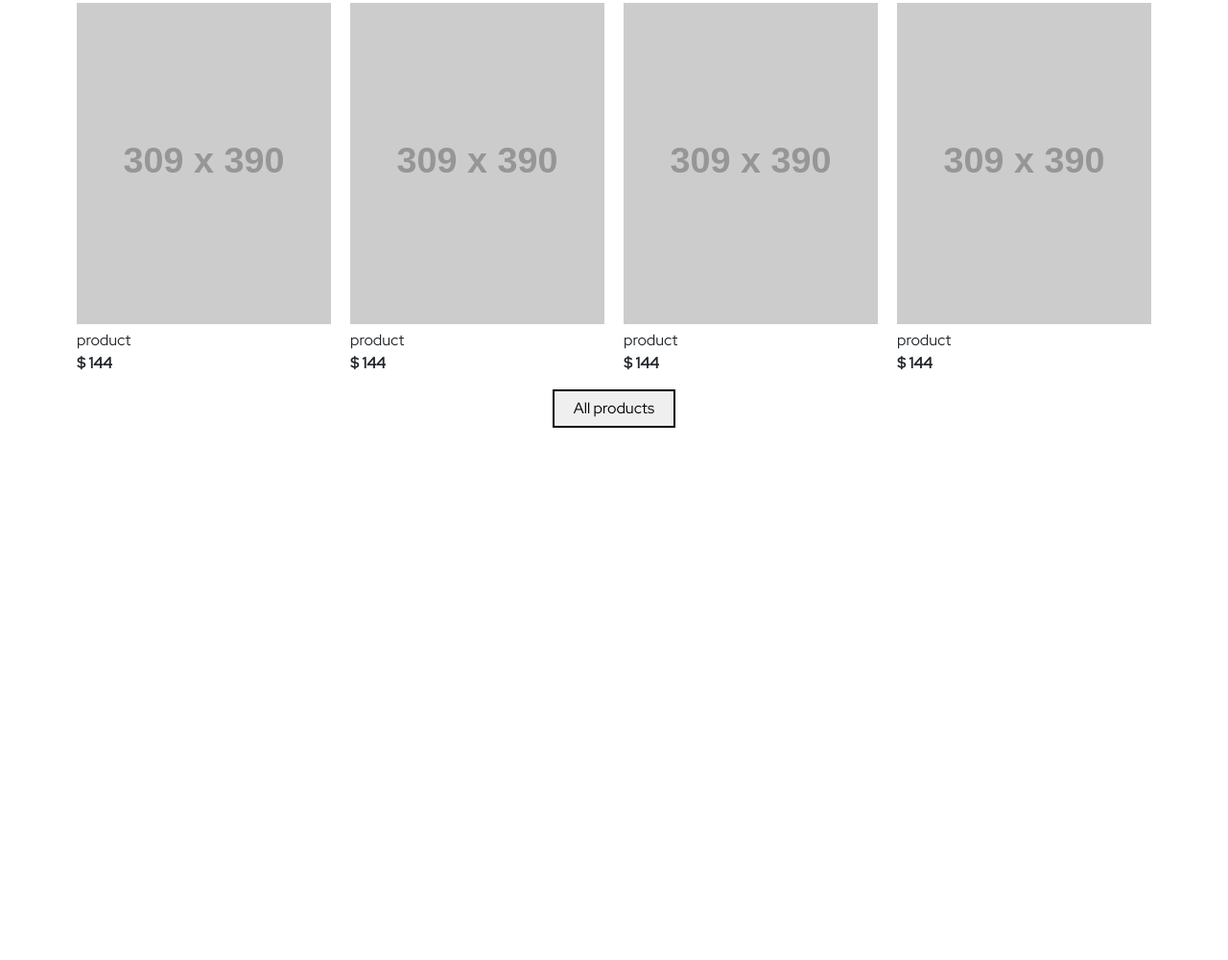
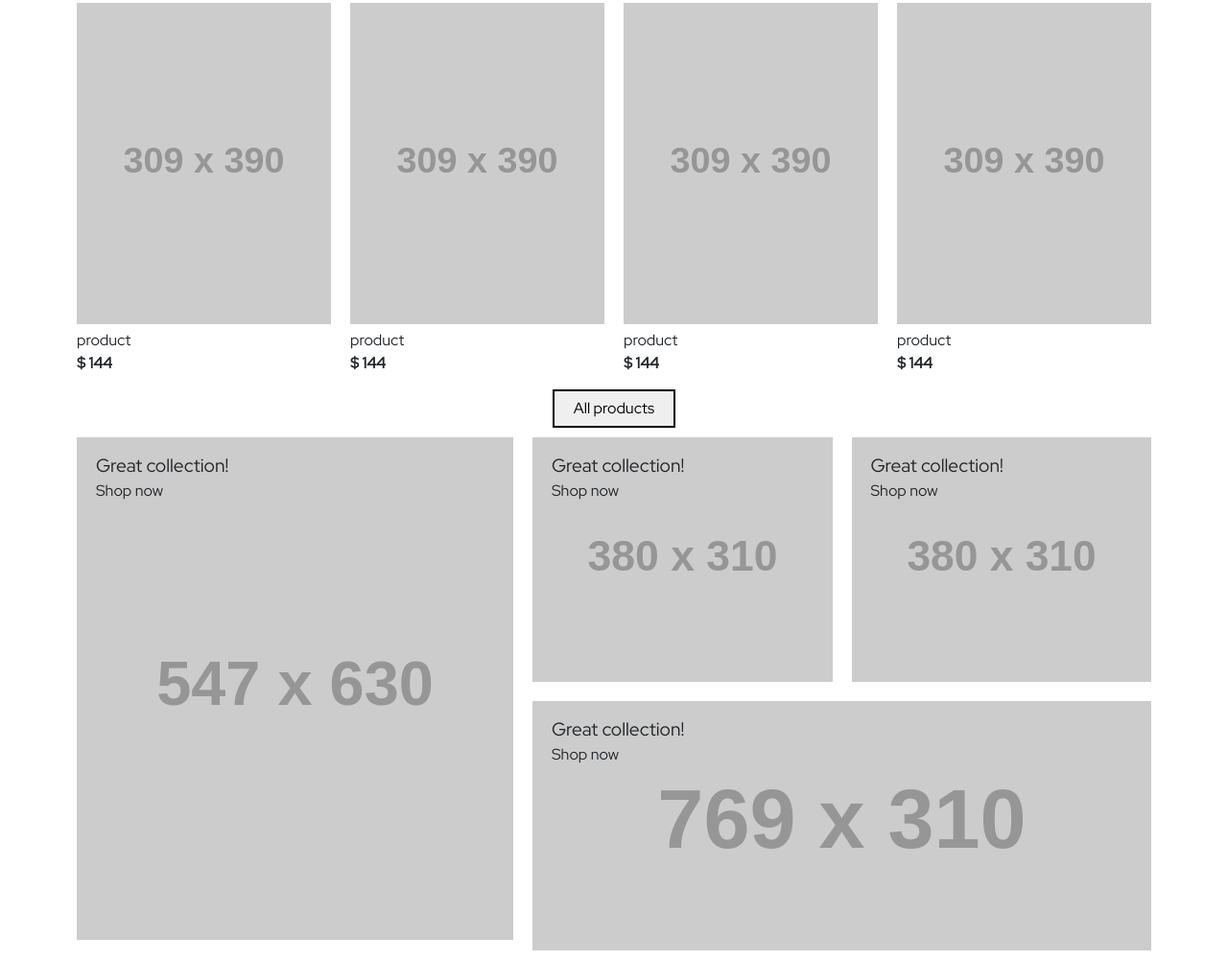
Before and after one commit to martastarnawska/daftacademy_front_levelup, a website built with webpack: page src/index.html in a window 1280 px wide. Shown: the part 1001-2002 px from the top of the page at 96% size. Before the commit the page ends 1447 px from the top, so only its background shows below. Built offline with nearby package versions, Linux system fonts and the light colour scheme; placeholder pictures from the web are drawn by us; files whose address does not match are found by name.

Commit message:
add collections section

```diff
--- a/src/index.html
+++ b/src/index.html
@@ -124,7 +124,47 @@
       </div>
     </div>
     <button class="button">All products</button>
+  </section>
 
+  <section class="collections">
+    <div class="container">
+      <div class="row">
+        <div class="col-12 col-md-5 stall">
+          <img class="stall__picture" src="https://via.placeholder.com/547x630" alt="">
+          <div class="stall__description">
+              <p class="stall__title">Great collection!</p>
+              <a href="#">Shop now</a>
+          </div>
+        </div>
+        <div class="col-12 col-md-7">
+          <div class="row">
+            <div class="col-12 col-md-6 stall">
+              <img class="stall__picture" src="https://via.placeholder.com/380x310" alt="">
+              <div class="stall__description">
+                  <p class="stall__title">Great collection!</p>
+                  <a href="#">Shop now</a>
+              </div>
+            </div>
+            <div class="col-12 col-md-6 stall">
+              <img class="stall__picture" src="https://via.placeholder.com/380x310" alt="">
+              <div class="stall__description">
+                  <p class="stall__title">Great collection!</p>
+                  <a href="#">Shop now</a>
+              </div>
+            </div>
+          </div>
+          <div class="row">
+            <div class="col-12 stall">
+              <img class="stall__picture" src="https://via.placeholder.com/769x310" alt="">
+              <div class="stall__description">
+                  <p class="stall__title">Great collection!</p>
+                  <a href="#">Shop now</a>
+              </div>
+            </div>
+          </div>
+        </div>
+      </div>
+    </div>
   </section>
 
   <!-- Bootstrap JS -->
--- a/src/styles/base/_reset.scss
+++ b/src/styles/base/_reset.scss
@@ -46,3 +46,10 @@ table {
 	border-collapse: collapse;
 	border-spacing: 0;
 }
+a {
+	color: inherit;
+
+	&:hover {
+		text-decoration: none;
+	}
+}
--- /dev/null
+++ b/src/styles/components/_stall.scss
@@ -0,0 +1,24 @@
+// $grid-gutter-width: 5px !default;
+
+.stall {
+  display: flex;
+  flex-direction: column;
+  position: relative;
+  padding: 10px;
+
+  &__picture {
+    object-fit: cover;
+    max-width: 100%;
+  }
+
+  &__description {
+    position: absolute;
+    left: 30px;
+    top: 25px;
+    line-height: 1.5;
+  }
+
+  &__title {
+    font-size: 1.2em;;
+  }
+}
--- a/src/styles/style.scss
+++ b/src/styles/style.scss
@@ -5,3 +5,4 @@
 @import './components/exposition';
 @import './components/tile';
 @import './components/button';
+@import './components/stall';
```
